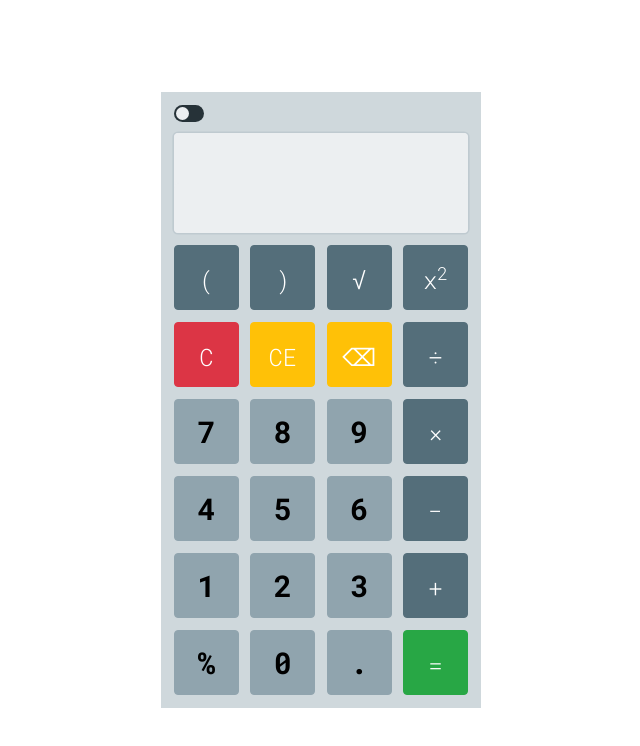
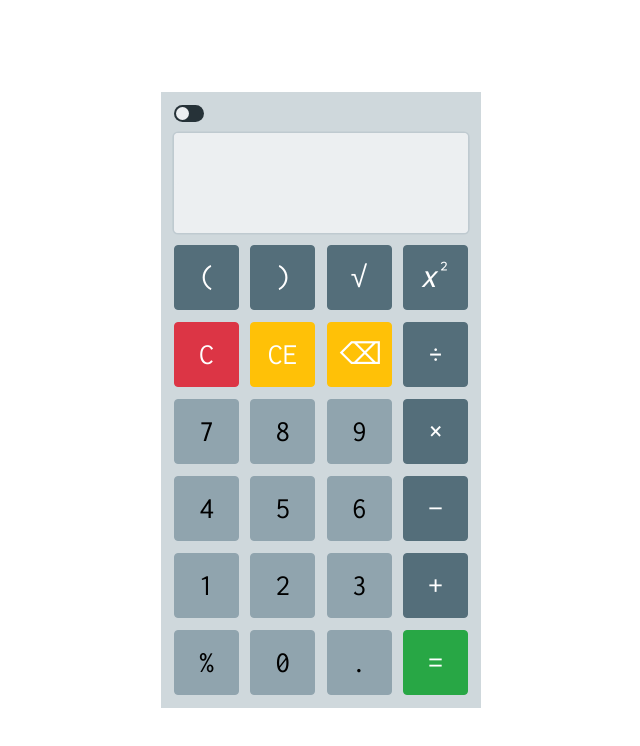
Before and after one commit to PictureElement/minimal-calculator, a plain HTML site: page index.html in a window 1280 px wide. Shown: the whole page, without its empty margins (319-959 px from the left). Drawn offline with nearby package versions, Linux system fonts and the light colour scheme.

Commit message:
Change button font family and style

```diff
--- a/css/style.css
+++ b/css/style.css
@@ -11,24 +11,27 @@ body {
   align-items: center;
 }
 
+/* -------------------- Button styling ---------------------------*/
+
 button {
     width: 65px;
     height: 65px;
-    font-family: 'Roboto Mono', monospace;
-    font-weight: 700 !important;
+    font-family: 'Inconsolata', monospace;
     font-size: 30px !important;
 }
 
+/* -----------------------------------------------------------------*/
+
 #display1 {
-    font-family: 'Roboto Mono', monospace;
+    font-family: 'Inconsolata', monospace;
     font-weight: 300 !important;
-    font-size: 16px !important;
+    font-size: 20px !important;
     height: 50px;
 }
 
 #display2 {
-    font-family: 'Roboto Mono', monospace;
-    font-weight: 700 !important;
+    font-family: 'Inconsolata', monospace;
+    font-weight: 500 !important;
     font-size: 35px !important;
     height: 50px;
 }
--- a/index.html
+++ b/index.html
@@ -21,7 +21,7 @@
         <link rel="stylesheet" href="css/style.css">
 
         <!-- Google Fonts -->
-        <link href="https://fonts.googleapis.com/css?family=Roboto+Mono:300,700" rel="stylesheet">
+        <link href="https://fonts.googleapis.com/css?family=Inconsolata:400,700&amp;subset=latin-ext" rel="stylesheet">
 
     </head>
 
@@ -38,48 +38,48 @@
             </form>
 
             <div class="d-flex justify-content-between button-row">
-                <button id="start-group" type="button" class="btn operator-group"><small>(</small></button>
-                <button id="end-group" type="button" class="btn operator-group"><small>)</small></button>
-                <button id="square-root" type="button" class="btn operator-group"><small>&#8730;</small></button>
-                <button id="square-root" type="button" class="btn operator-group"><small>x<sup>2</sup></small></button>
+                <button id="start-group" type="button" class="btn operator-group">&#40;</button>
+                <button id="end-group" type="button" class="btn operator-group">&#41;</button>
+                <button id="square-root" type="button" class="btn operator-group">&#8730;</button>
+                <button id="square" type="button" class="btn operator-group">&#119909;<sup>&#178;</sup></button>
             </div>
 
             <div class="d-flex justify-content-between button-row">
-                <button id="clear" type="button" class="btn btn-danger clearing-group"><small>C</small></button>
-                <button id="clear-entry" type="button" class="btn btn-warning clearing-group"><small>CE</small></button>
-                <button id="backspace" type="button" class="btn btn-warning clearing-group"><small>&#9003;</small></button>
-                <button id="divide" type="button" class="btn operator-group"><small>&#247;</small></button>
+                <button id="clear" type="button" class="btn btn-danger clearing-group">&#67;</button>
+                <button id="clear-entry" type="button" class="btn btn-warning clearing-group">&#67;&#69;</button>
+                <button id="backspace" type="button" class="btn btn-warning clearing-group">&#9003;</button>
+                <button id="divide" type="button" class="btn operator-group">&#247;</button>
             </div>
 
 
             <div class="d-flex justify-content-between button-row">
-                <button id="seven" type="button" class="btn operand-group">7</button>
-                <button id="eight" type="button" class="btn operand-group">8</button>
-                <button id="nine" type="button" class="btn operand-group">9</button>
-                <button id="multiply" type="button" class="btn operator-group"><small>&#215;</small></button>
+                <button id="seven" type="button" class="btn operand-group">&#55;</button>
+                <button id="eight" type="button" class="btn operand-group">&#56;</button>
+                <button id="nine" type="button" class="btn operand-group">&#57;</button>
+                <button id="multiply" type="button" class="btn operator-group">&#215;</button>
             </div>
 
 
             <div class="d-flex justify-content-between button-row">
-                <button id="four" type="button" class="btn operand-group">4</button>
-                <button id="five" type="button" class="btn operand-group">5</button>
-                <button id="six" type="button" class="btn operand-group">6</button>
-                <button id="subtract" type="button" class="btn operator-group"><small>&#8722;</small></button>
+                <button id="four" type="button" class="btn operand-group">&#52;</button>
+                <button id="five" type="button" class="btn operand-group">&#53;</button>
+                <button id="six" type="button" class="btn operand-group">&#54;</button>
+                <button id="subtract" type="button" class="btn operator-group">&#8722;</button>
             </div>
 
 
             <div class="d-flex justify-content-between button-row">
-                <button id="one" type="button" class="btn operand-group">1</button>
-                <button id="two" type="button" class="btn operand-group">2</button>
-                <button id="three" type="button" class="btn operand-group">3</button>
-                <button id="add" type="button" class="btn operator-group"><small>&#43;</small></button>
+                <button id="one" type="button" class="btn operand-group">&#49;</button>
+                <button id="two" type="button" class="btn operand-group">&#50;</button>
+                <button id="three" type="button" class="btn operand-group">&#51;</button>
+                <button id="add" type="button" class="btn operator-group">&#43;</button>
             </div>
 
             <div class="d-flex justify-content-between button-row">
                 <button id="percentage" type="button" class="btn operand-group">&#37;</button>
-                <button id="zero" type="button" class="btn operand-group">0</button>
-                <button id="decimal" type="button" class="btn operand-group">.</button>
-                <button id="equal" type="button" class="btn btn-success"><small>&#61;</small></button>
+                <button id="zero" type="button" class="btn operand-group">&#48;</button>
+                <button id="decimal" type="button" class="btn operand-group">&#46;</button>
+                <button id="equal" type="button" class="btn btn-success">&#61;</button>
             </div>
 
         </div>
```
